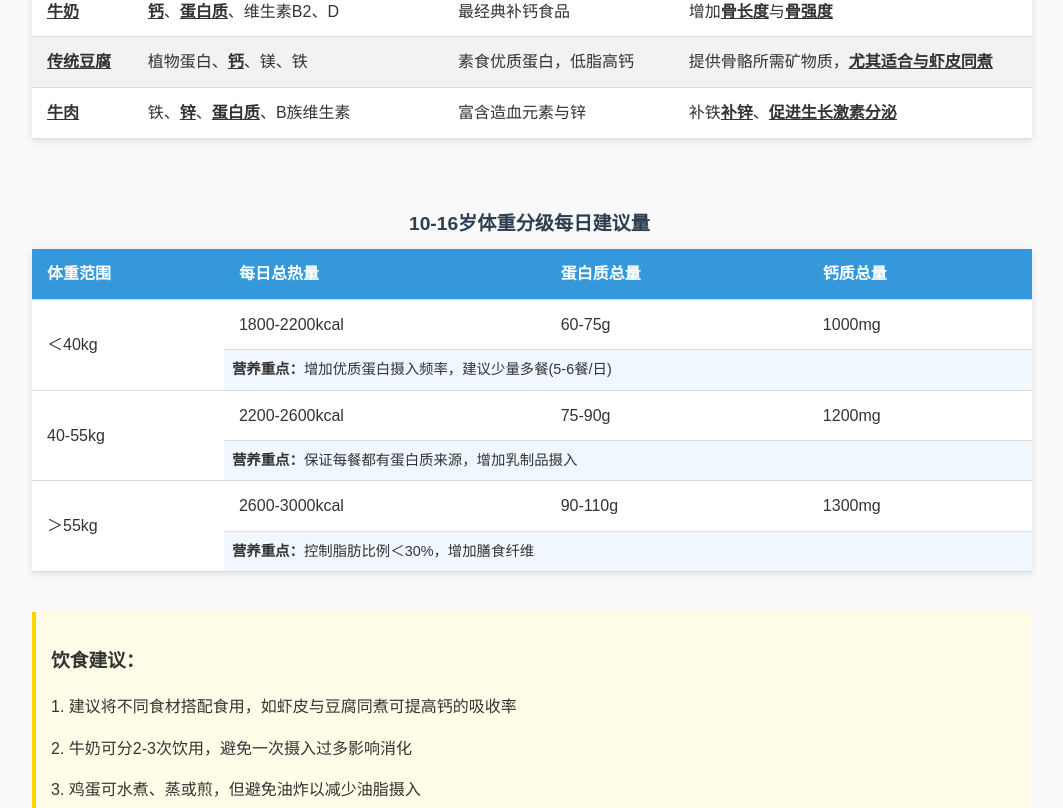
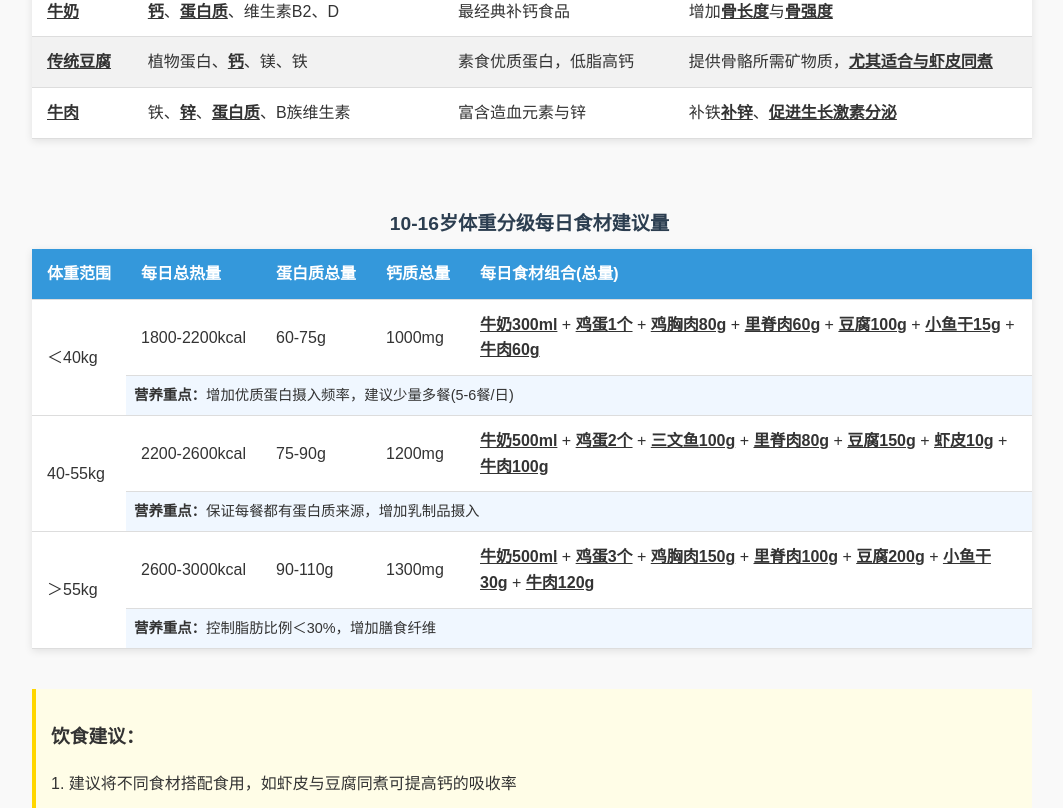
Before and after one commit to Sandy-long/H-meat, a plain HTML site: page index.html in a window 1280 px wide. Shown: the part 532-1340 px from the top of the page, without its empty margins (108-1171 px from the left). Drawn offline with Linux system fonts and the light colour scheme.

Commit message:
Update index.html

```diff
--- a/index.html
+++ b/index.html
@@ -173,14 +173,14 @@
         </table>
 
         <table>
-            <caption>10-16岁体重分级每日建议量 <span class="pin-icon"></span></caption>
+            <caption>10-16岁体重分级每日食材建议量 <span class="pin-icon"></span></caption>
             <thead>
                 <tr>
                     <th>体重范围</th>
                     <th>每日总热量</th>
                     <th>蛋白质总量</th>
                     <th>钙质总量</th>
-
+                    <th class="daily-combination">每日食材组合(总量)</th>
                 </tr>
             </thead>
             <tbody>
@@ -190,7 +190,7 @@
                     <td>1800-2200kcal</td>
                     <td>60-75g</td>
                     <td>1000mg</td>
-
+                    <td class="daily-combination"><span class="highlight">牛奶300ml</span> + <span class="highlight">鸡蛋1个</span> + <span class="highlight">鸡胸肉80g</span> + <span class="highlight">里脊肉60g</span> + <span class="highlight">豆腐100g</span> + <span class="highlight">小鱼干15g</span> + <span class="highlight">牛肉60g</span></td>
                 </tr>
                 <tr>
                     <td colspan="4" class="weight-note">
@@ -204,7 +204,7 @@
                     <td>2200-2600kcal</td>
                     <td>75-90g</td>
                     <td>1200mg</td>
-
+                    <td class="daily-combination"><span class="highlight">牛奶500ml</span> + <span class="highlight">鸡蛋2个</span> + <span class="highlight">三文鱼100g</span> + <span class="highlight">里脊肉80g</span> + <span class="highlight">豆腐150g</span> + <span class="highlight">虾皮10g</span> + <span class="highlight">牛肉100g</span></td>
                 </tr>
                 <tr>
                     <td colspan="4" class="weight-note">
@@ -218,7 +218,7 @@
                     <td>2600-3000kcal</td>
                     <td>90-110g</td>
                     <td>1300mg</td>
-
+                    <td class="daily-combination"><span class="highlight">牛奶500ml</span> + <span class="highlight">鸡蛋3个</span> + <span class="highlight">鸡胸肉150g</span> + <span class="highlight">里脊肉100g</span> + <span class="highlight">豆腐200g</span> + <span class="highlight">小鱼干30g</span> + <span class="highlight">牛肉120g</span></td>
                 </tr>
                 <tr>
                     <td colspan="4" class="weight-note">
```
